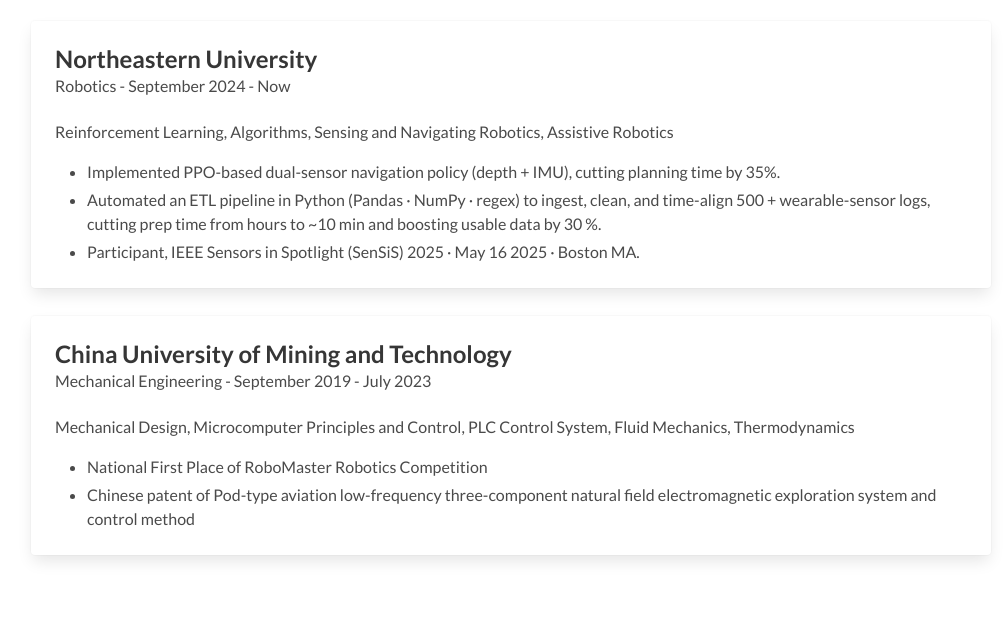
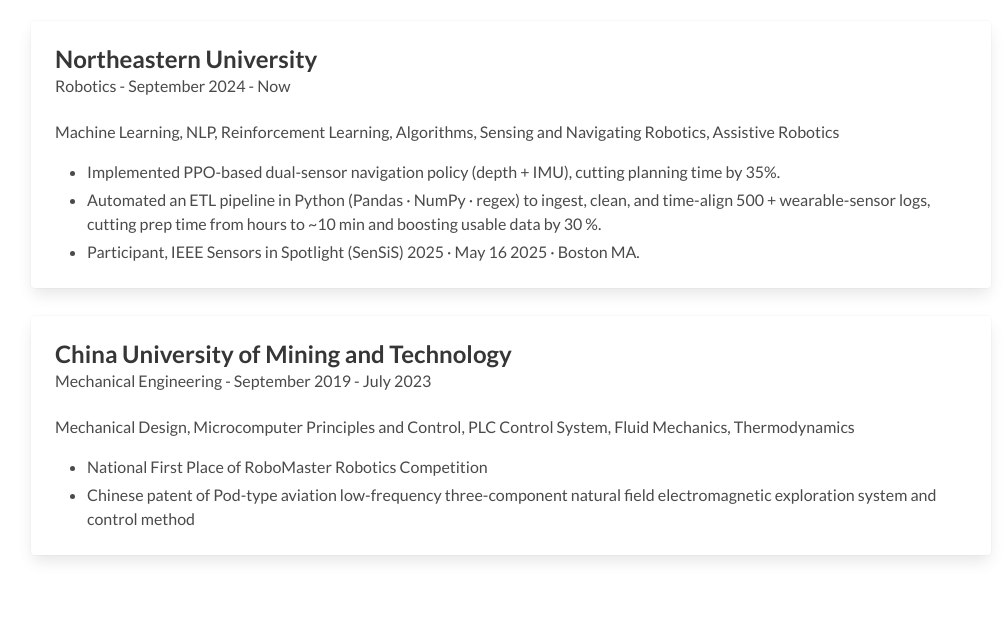
Before and after one commit to liu-siyu5/liu-siyu5.github.io, a plain HTML site: page index.html in a window 1280 px wide. Shown: the part 2102-2723 px from the top of the page, without its empty margins (129-1135 px from the left). Drawn offline with Linux system fonts and the light colour scheme; files whose address does not match are found by name.

Commit message:
Update index.html

```diff
--- a/index.html
+++ b/index.html
@@ -214,7 +214,7 @@
                 datetime="2026-9">Now</time></p>
           </div>
           <div class="content">
-            Reinforcement Learning, Algorithms, Sensing and Navigating Robotics, Assistive Robotics
+            Machine Learning, NLP, Reinforcement Learning, Algorithms, Sensing and Navigating Robotics, Assistive Robotics
             <ul>
               <li>Implemented PPO-based dual-sensor navigation policy (depth + IMU), cutting planning time by 35%.</li>
               <li>Automated an ETL pipeline in Python (Pandas · NumPy · regex) to ingest, clean, and time-align 500 + wearable-sensor logs, cutting prep time from hours to ~10 min and boosting usable data by 30 %.</li>
```
